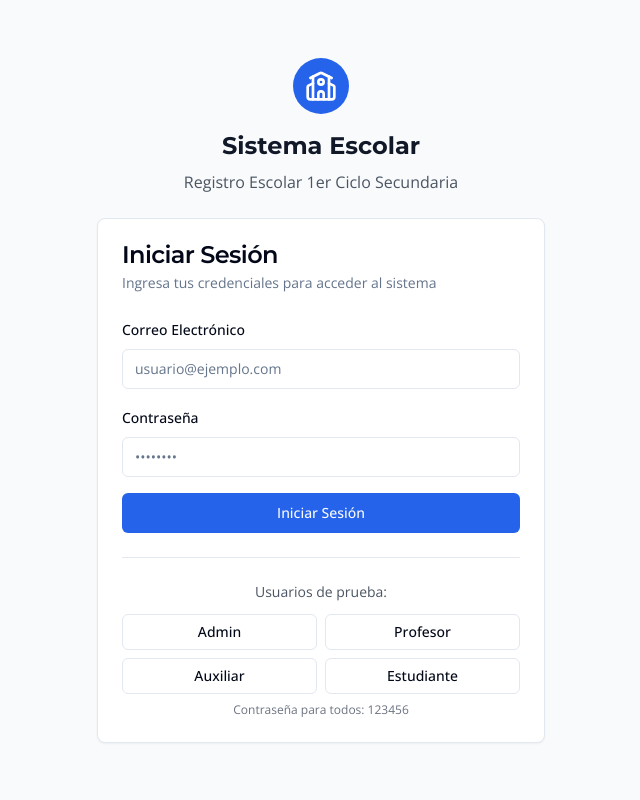
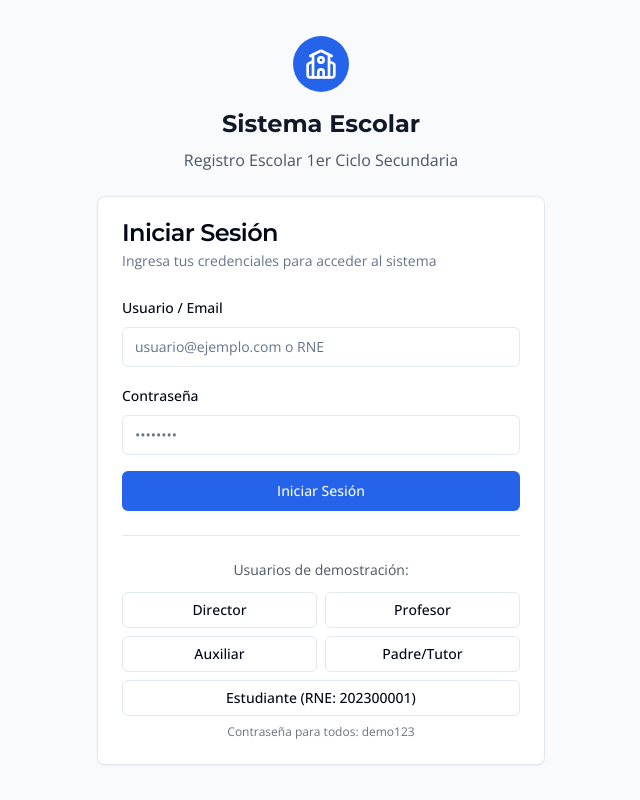
Before and after one commit to musicburris/escolar-registro-dominicana, a React (Vite) app: page / in a window 1280 px wide. Shown: the whole page, without its empty margins (319-959 px from the left). Built offline with nearby package versions, Linux system fonts and the light colour scheme.

Commit message:
Fix: Test user credentials not working
The test user credentials in `credenciales-sistema.md` and the `fillTestCredentials` function in `src/components/auth/LoginForm.tsx` are not working. This commit will address the issue.

```diff
--- a/src/components/auth/LoginForm.tsx
+++ b/src/components/auth/LoginForm.tsx
@@ -56,11 +56,11 @@ const LoginForm: React.FC = () => {
 
   const fillTestCredentials = (role: string) => {
     const credentials = {
-      admin: { email: 'admin@test.com', password: '123456' },
-      teacher: { email: 'teacher@test.com', password: '123456' },
-      auxiliary: { email: 'aux@test.com', password: '123456' },
-      parent: { email: 'parent@test.com', password: '123456' },
-      student: { email: 'student@test.com', password: '123456' }
+      admin: { email: 'director@ejemplo.edu.do', password: 'demo123' },
+      teacher: { email: 'profesor@ejemplo.edu.do', password: 'demo123' },
+      auxiliary: { email: 'auxiliar@ejemplo.edu.do', password: 'demo123' },
+      parent: { email: 'padre@ejemplo.com', password: 'demo123' },
+      student: { email: '202300001', password: 'demo123' }
     };
 
     const cred = credentials[role as keyof typeof credentials];
@@ -97,13 +97,13 @@ const LoginForm: React.FC = () => {
           <CardContent>
             <form onSubmit={handleSubmit} className="space-y-4">
               <div className="space-y-2">
-                <Label htmlFor="email">Correo Electrónico</Label>
+                <Label htmlFor="email">Usuario / Email</Label>
                 <Input
                   id="email"
-                  type="email"
+                  type="text"
                   value={email}
                   onChange={(e) => setEmail(e.target.value)}
-                  placeholder="usuario@ejemplo.com"
+                  placeholder="usuario@ejemplo.com o RNE"
                   disabled={isLoading}
                 />
               </div>
@@ -139,7 +139,7 @@ const LoginForm: React.FC = () => {
             {/* Botones de prueba */}
             <div className="mt-6 pt-6 border-t">
               <p className="text-sm text-gray-600 mb-3 text-center">
-                Usuarios de prueba:
+                Usuarios de demostración:
               </p>
               <div className="grid grid-cols-2 gap-2">
                 <Button
@@ -148,7 +148,7 @@ const LoginForm: React.FC = () => {
                   onClick={() => fillTestCredentials('admin')}
                   disabled={isLoading}
                 >
-                  Admin
+                  Director
                 </Button>
                 <Button
                   variant="outline"
@@ -169,14 +169,25 @@ const LoginForm: React.FC = () => {
                 <Button
                   variant="outline"
                   size="sm"
+                  onClick={() => fillTestCredentials('parent')}
+                  disabled={isLoading}
+                >
+                  Padre/Tutor
+                </Button>
+              </div>
+              <div className="mt-2">
+                <Button
+                  variant="outline"
+                  size="sm"
                   onClick={() => fillTestCredentials('student')}
                   disabled={isLoading}
+                  className="w-full"
                 >
-                  Estudiante
+                  Estudiante (RNE: 202300001)
                 </Button>
               </div>
               <p className="text-xs text-gray-500 mt-2 text-center">
-                Contraseña para todos: 123456
+                Contraseña para todos: demo123
               </p>
             </div>
           </CardContent>
```
